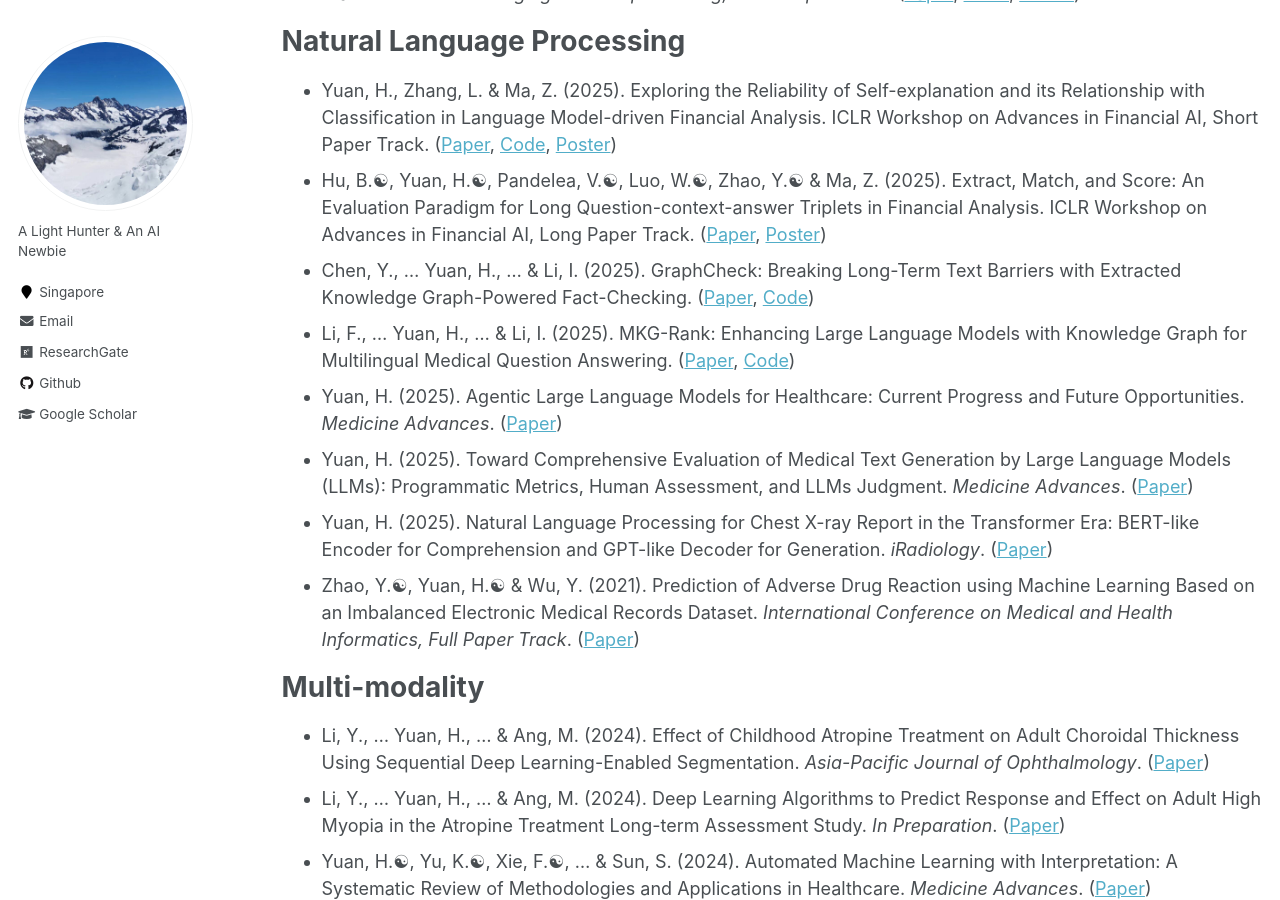
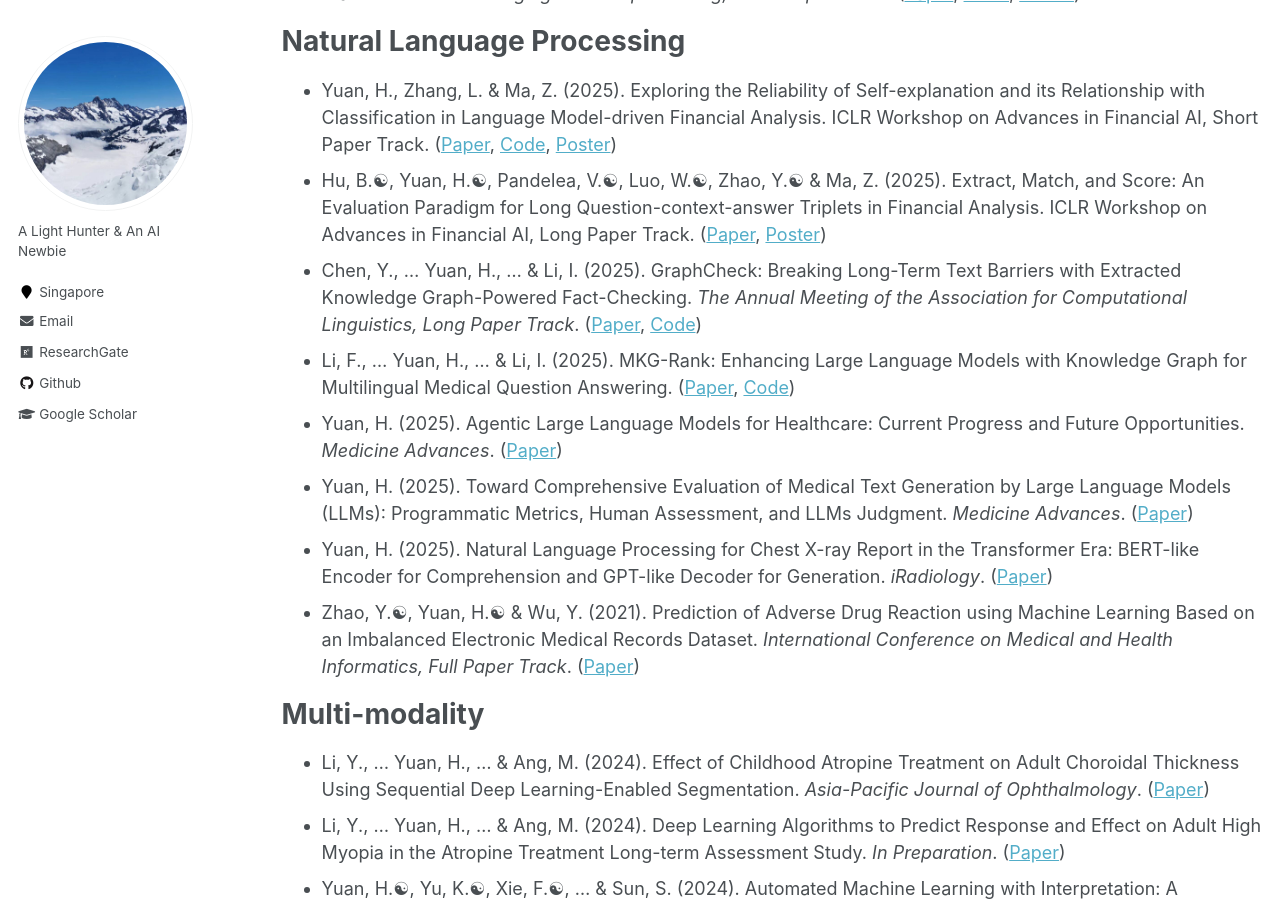
Before and after one commit to Han-Yuan-Med/Han-Yuan-Med.github.io, a Jekyll site: the page built from _pages/publications.md, in a window 1280 px wide and 900 px high, scrolled down 726 px. Built offline with Jekyll 4.4.1, drawn with Linux system fonts in a browser that asks for light colours.

Commit message:
update acl

```diff
--- a/_pages/publications.md
+++ b/_pages/publications.md
@@ -17,7 +17,7 @@ author_profile: true
 # Natural Language Processing
 * Yuan, H., Zhang, L. & Ma, Z. (2025). Exploring the Reliability of Self-explanation and its Relationship with Classification in Language Model-driven Financial Analysis. ICLR Workshop on Advances in Financial AI, Short Paper Track. ([Paper](http://han-yuan-med.github.io/files/Association_Financial_Classification_Factuality_Causality.pdf), [Code](https://github.com/Han-Yuan-Med/Language-Models-for-Finance), [Poster](http://han-yuan-med.github.io/files/Association_Poster.pdf))
 * Hu, B.☯︎, Yuan, H.☯︎, Pandelea, V.☯︎, Luo, W.☯︎, Zhao, Y.☯︎ & Ma, Z. (2025). Extract, Match, and Score: An Evaluation Paradigm for Long Question-context-answer Triplets in Financial Analysis. ICLR Workshop on Advances in Financial AI, Long Paper Track. ([Paper](http://han-yuan-med.github.io/files/Long_Triplets_Evaluation.pdf), [Poster](http://han-yuan-med.github.io/files/EMS_Poster.pdf))
-* Chen, Y., … Yuan, H., … & Li, I.  (2025). GraphCheck: Breaking Long-Term Text Barriers with Extracted Knowledge Graph-Powered Fact-Checking. ([Paper](http://han-yuan-med.github.io/files/.pdf), [Code]())
+* Chen, Y., … Yuan, H., … & Li, I.  (2025). GraphCheck: Breaking Long-Term Text Barriers with Extracted Knowledge Graph-Powered Fact-Checking. *The Annual Meeting of the Association for Computational Linguistics, Long Paper Track*. ([Paper](http://han-yuan-med.github.io/files/.pdf), [Code]())
 * Li, F., … Yuan, H., … & Li, I.  (2025). MKG-Rank: Enhancing Large Language Models with Knowledge Graph for Multilingual Medical Question Answering. ([Paper](http://han-yuan-med.github.io/files/.pdf), [Code]())
 * Yuan, H. (2025). Agentic Large Language Models for Healthcare: Current Progress and Future Opportunities. *Medicine Advances*. ([Paper](http://han-yuan-med.github.io/files/Agentic Large Language Models for Healthcare Current Progress and Future Opportunities.pdf))
 * Yuan, H. (2025). Toward Comprehensive Evaluation of Medical Text Generation by Large Language Models (LLMs): Programmatic Metrics, Human Assessment, and LLMs Judgment. *Medicine Advances*. ([Paper](http://han-yuan-med.github.io/files/Toward the Comprehensive Evaluation of Medical Text Generation by Large Language Models.pdf))
```
Also changed, not shown: _pages/about.md (+1 -0 lines).
